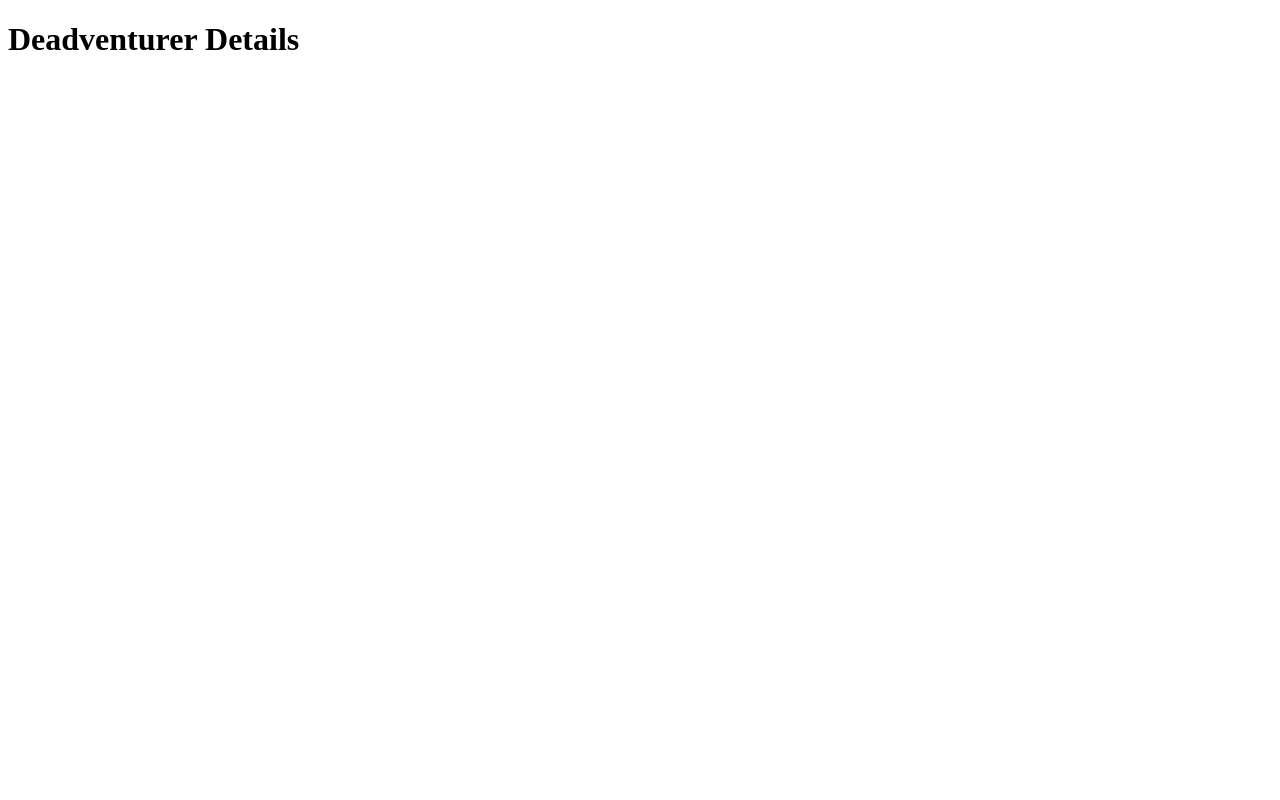
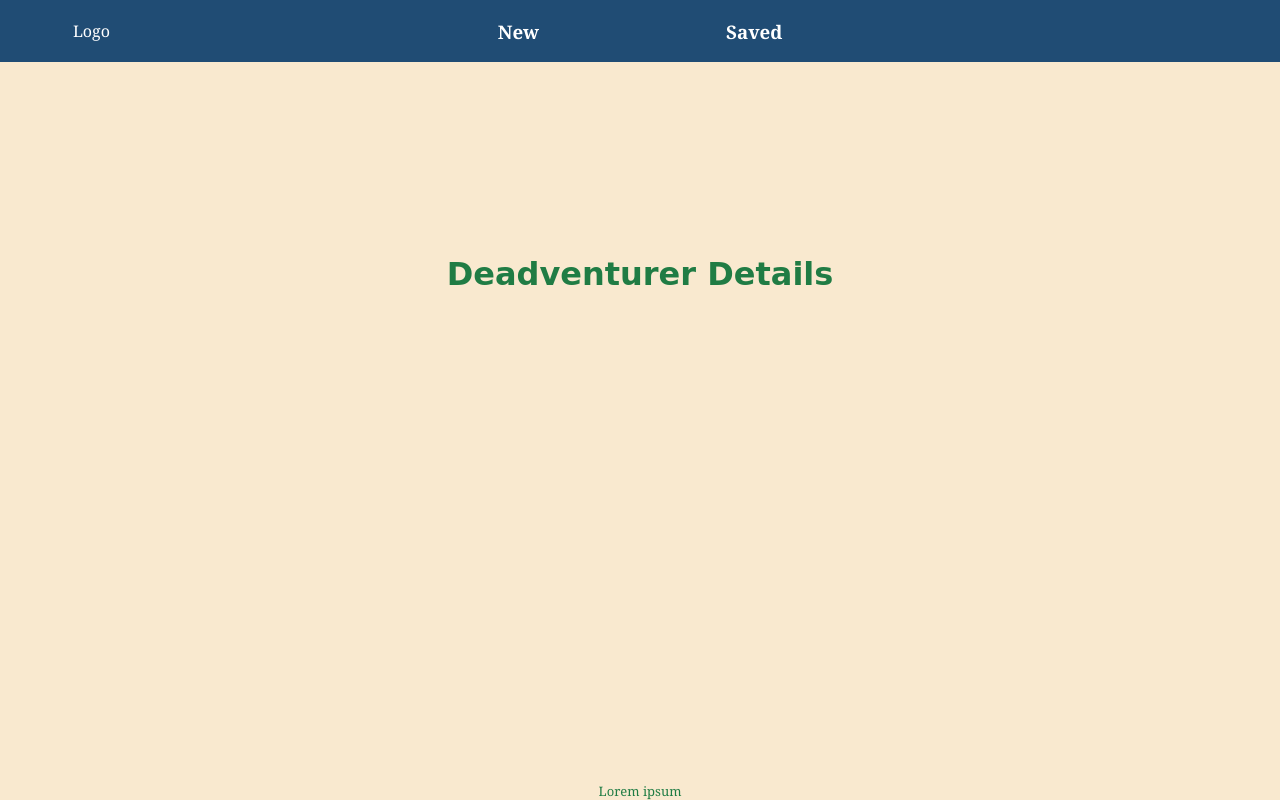
Before and after one commit to collintegral/Deadventurer, a plain HTML site: page detail.html in a window 1280 px wide. Drawn offline with Linux system fonts and the light colour scheme; the site is published under a folder, as on GitHub Pages, so addresses that start at the root find nothing; a web font is replaced by a local one.

Commit message:
improved hyperlinks again

```diff
--- a/detail.html
+++ b/detail.html
@@ -4,7 +4,7 @@
     <meta charset="UTF-8">
     <meta name="viewport" content="height=device-height, width=device-width, initial-scale=1.0">
     <title>Deadventurer Details</title>
-    <link rel="stylesheet" href="/css/style.css" />
+    <link rel="stylesheet" href="./css/style.css" />
 </head>
 
 <body>
@@ -18,6 +18,6 @@
     </main>
 
     <footer id="footer"></footer>
-    <script src="/js/loadPage.js" type="module"></script>
+    <script src="./js/loadPage.js" type="module"></script>
 </body>
 </html>
```
Also changed, not shown: generator.html (+2 -2 lines), saved-list.html (+2 -2 lines).
